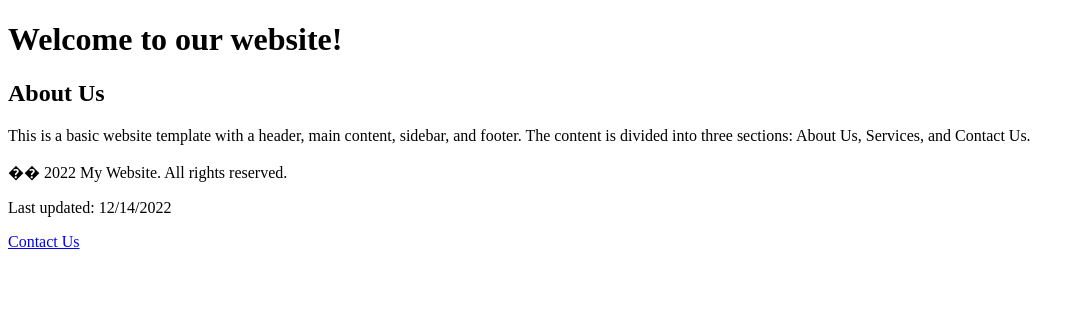
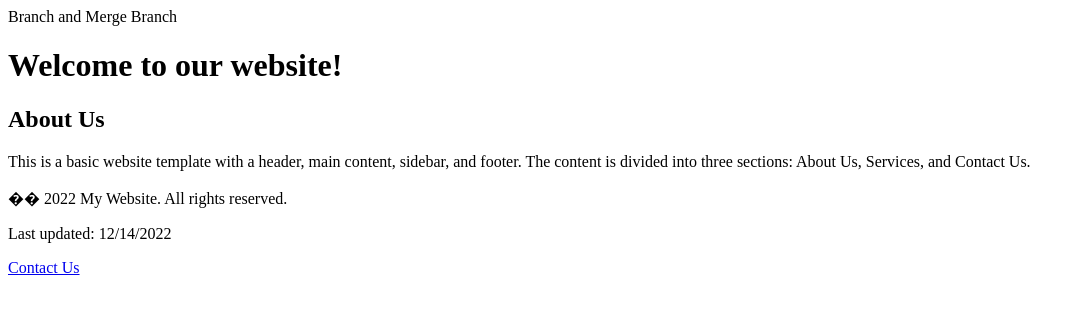
Before and after one commit to WAIYAH/UPSKILL, a plain HTML site: page Module2/index2.html in a window 1280 px wide. Shown: the whole page, without its empty margins (0-1085 px from the left). Drawn offline with Linux system fonts and the light colour scheme.

Commit message:
add header

```diff
--- a/Module2/index2.html
+++ b/Module2/index2.html
@@ -6,6 +6,9 @@
     <title>Branching and Merging</title>
 </head>
 <body>
+    <header>
+        Branch and Merge Branch
+    </header>
     <h1>Welcome to our website!</h1>
 
     <h2>About Us</h2>
```
